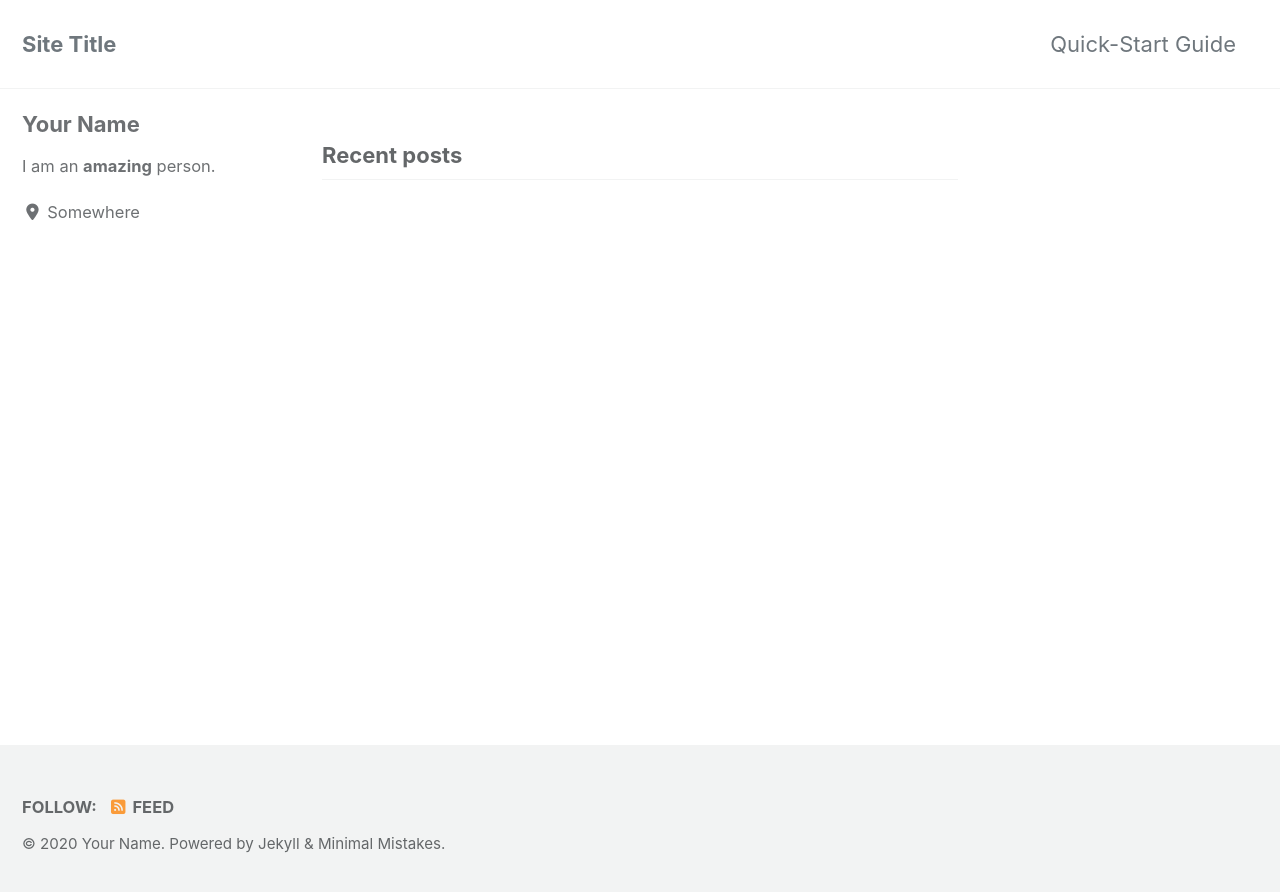
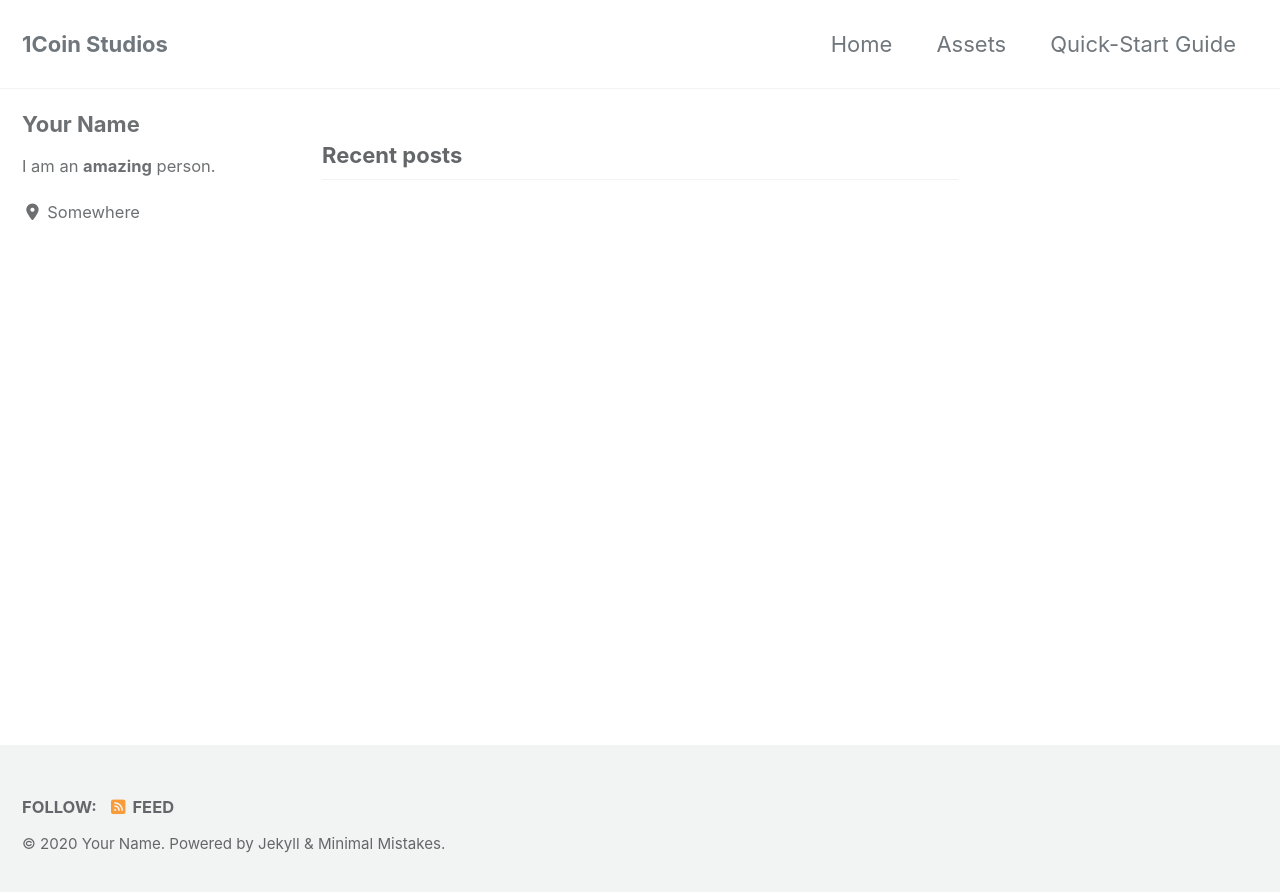
Before and after one commit to 1CoinStudios/1coinstudios.github.io, a Jekyll site: the page built from index.html, in a window 1280 px wide. Shown: the top 892 px of the page. Built offline with Jekyll 4.4.1, drawn with Linux system fonts in a browser that asks for light colours; cached includes are drawn as plain includes; nearby versions of some CDN libraries; the list of posts is cut into pages by our own code.

Commit message:
* Navigation Test

```diff
--- a/_config.yml
+++ b/_config.yml
@@ -16,7 +16,7 @@ minimal_mistakes_skin    : "default" # "air", "aqua", "contrast", "dark", "dirt"
 
 # Site Settings
 locale                   : "en-US"
-title                    : "Site Title"
+title                    : "1Coin Studios"
 title_separator          : "-"
 subtitle                 : # site tagline that appears below site title in masthead
 name                     : "Your Name"
--- a/_data/navigation.yml
+++ b/_data/navigation.yml
@@ -1,5 +1,11 @@
 # main links
 main:
+  - title: 'Home'
+    url: /
+
+  - title: 'Assets'
+    url: /assets/
+
   - title: "Quick-Start Guide"
     url: https://mmistakes.github.io/minimal-mistakes/docs/quick-start-guide/
   # - title: "About"
```
